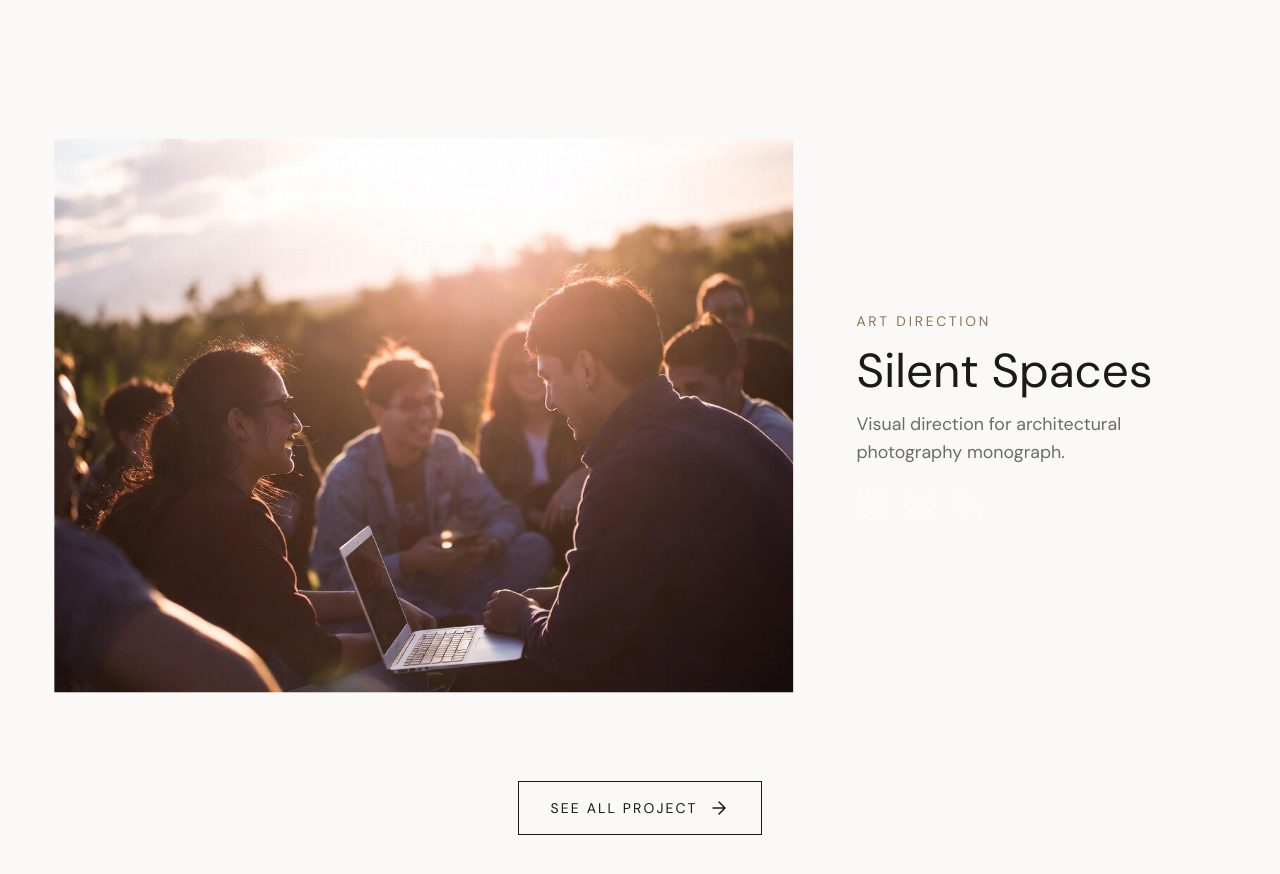
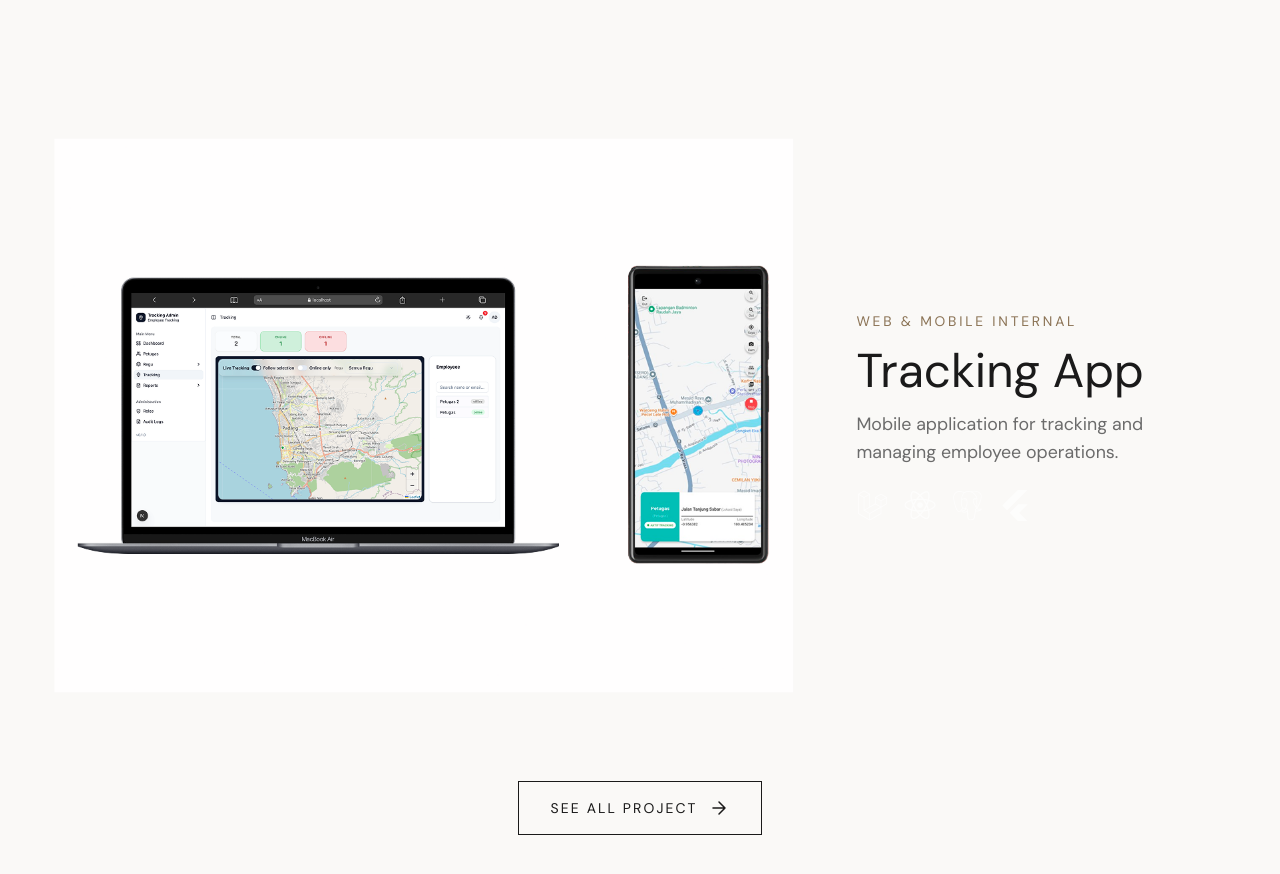
Before and after one commit to jimmywiraarbaa/portofolio, a Next.js app: page / in a window 1280 px wide. Shown: the part 3400-4274 px from the top of the page. Built offline with nearby package versions, Linux system fonts and the light colour scheme.

Commit message:
Refactor code structure for improved readability and maintainability

```diff
--- a/app/page.tsx
+++ b/app/page.tsx
@@ -35,11 +35,12 @@ const WORKS_DATA = [
   },
   {
     id: '3',
-    title: 'Silent Spaces',
-    category: 'Art Direction',
-    description: 'Visual direction for architectural photography monograph.',
-    image: '/images/work3.jpg',
-    tech: ['Laravel', 'React', 'MySQL'],
+    title: 'Tracking App',
+    category: 'Web & Mobile Internal',
+    description:
+      'Mobile application for tracking and managing employee operations.',
+    image: '/images/mockup-trackingapp.png',
+    tech: ['Laravel', 'React', 'PostgreSQL', 'Flutter'],
   },
 ];
 
```
Also changed, not shown: public/images/mockup-trackingapp.png (added), public/images/trackingapp.png (added).
